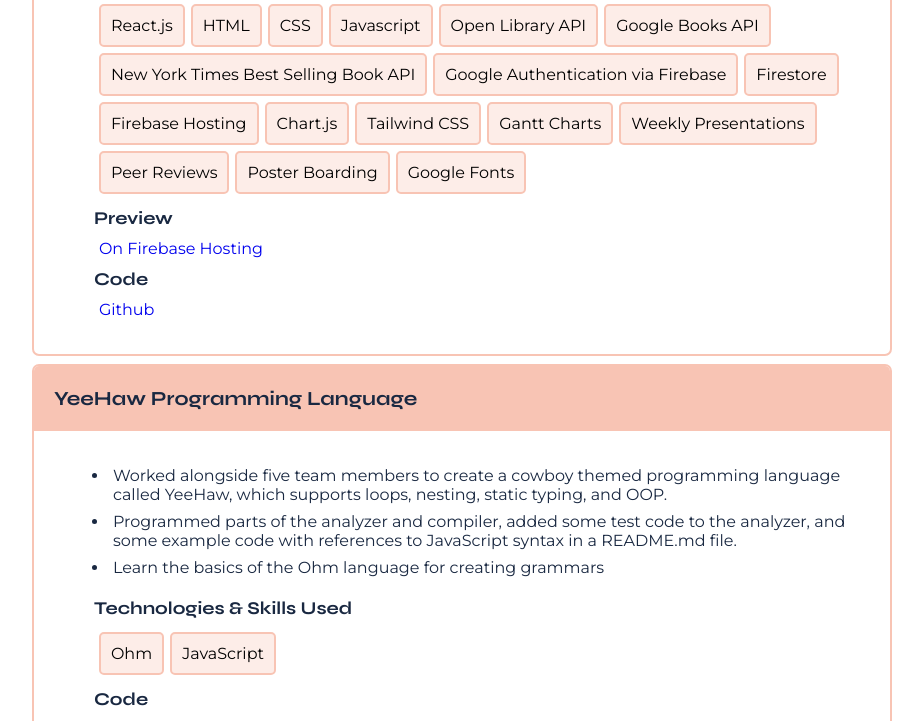
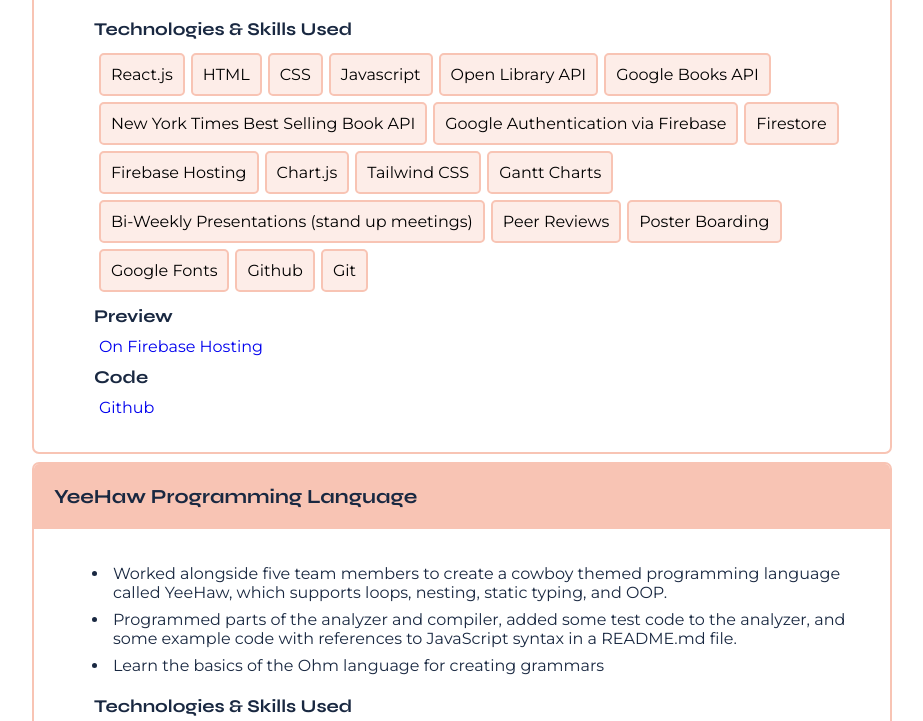
Before and after one commit to speer987/personal-website, a React (Create React App) app: page / in a window 1280 px wide. Shown: the part 2825-3546 px from the top of the page, without its empty margins (178-1101 px from the left). Built offline with nearby package versions, Linux system fonts and the light colour scheme.

Commit message:
adding updated project skills and tech

```diff
--- a/src/components/projects.js
+++ b/src/components/projects.js
@@ -18,6 +18,8 @@
       "Firebase Authentication",
       "XCode Simulator",
       "Google Fonts",
+      "Git",
+      "Github",
     ],
   },
   {
@@ -49,10 +51,12 @@
       "Chart.js",
       "Tailwind CSS",
       "Gantt Charts",
-      "Weekly Presentations",
+      "Bi-Weekly Presentations (stand up meetings)",
       "Peer Reviews",
       "Poster Boarding",
       "Google Fonts",
+      "Github",
+      "Git",
     ],
     code: [["Github", "https://github.com/speer987/the-book-nook"]],
     preview: [["On Firebase Hosting", "https://the-book-nook-5c098.web.app/"]],
@@ -67,7 +71,15 @@
       "Programmed parts of the analyzer and compiler, added some test code to the analyzer, and some example code with references to JavaScript syntax in a README.md file.",
       "Learn the basics of the Ohm language for creating grammars",
     ],
-    tech: ["Ohm", "JavaScript"],
+    tech: [
+      "Ohm",
+      "JavaScript",
+      "Teamwork",
+      "Communication Skills",
+      "Presentations",
+      "Github",
+      "Git",
+    ],
     code: [["Github", "https://github.com/alex-armknecht/YeeHaw"]],
   },
   {
@@ -87,7 +99,9 @@
       "Unix",
       "Presentation Skills",
       "Teamwork",
+      "Communication Skills",
       "GitHub",
+      "Git",
       "Research",
     ],
     code: [
@@ -120,6 +134,9 @@
       "Kaggle",
       "Data Science",
       "Data Cleaning",
+      "Version Control",
+      "Git",
+      "Github",
     ],
   },
   {
@@ -143,6 +160,10 @@
       "Google Authentication",
       "Google Fonts",
       "GitHub",
+      "Git",
+      "Teamwork",
+      "Communication Skills",
+      "Presentation Skills",
     ],
     code: [["Github", "https://github.com/joanna-estrada/nutrition"]],
   },
@@ -165,6 +186,9 @@
       "CSS",
       "Color Schemes",
       "Google Fonts",
+      "Git",
+      "Github",
+      "CodeSandbox",
     ],
     preview: [
       ["On GitHub Pages", "https://speer987.github.io/react-country-finder/"],
@@ -190,7 +214,16 @@
       "Utilized a basic javascript function knowledge to calculate compound interest before displaying it to the user interface.",
       "Hosted on both GitHub pages and CodeSandbox.",
     ],
-    tech: ["HTML", "CSS", "JavaScript", "Google Fonts", "Color Schemes"],
+    tech: [
+      "HTML",
+      "CSS",
+      "JavaScript",
+      "Google Fonts",
+      "Color Schemes",
+      "Code Sandbox",
+      "Github",
+      "Git",
+    ],
     preview: [
       [
         "On GitHub Pages",
@@ -213,7 +246,13 @@
     desc: [
       "Worked on the HTML and CSS for front page of a web app that seeks to educate users about hydroponics.",
     ],
-    tech: ["CSS", "HTML", "Teamwork"],
+    tech: [
+      "CSS",
+      "HTML",
+      "Teamwork",
+      "Communication Skills",
+      "Presentation Skills",
+    ],
     preview: [
       ["On DevPost", "https://devpost.com/software/hydroponics-website"],
     ],
```
